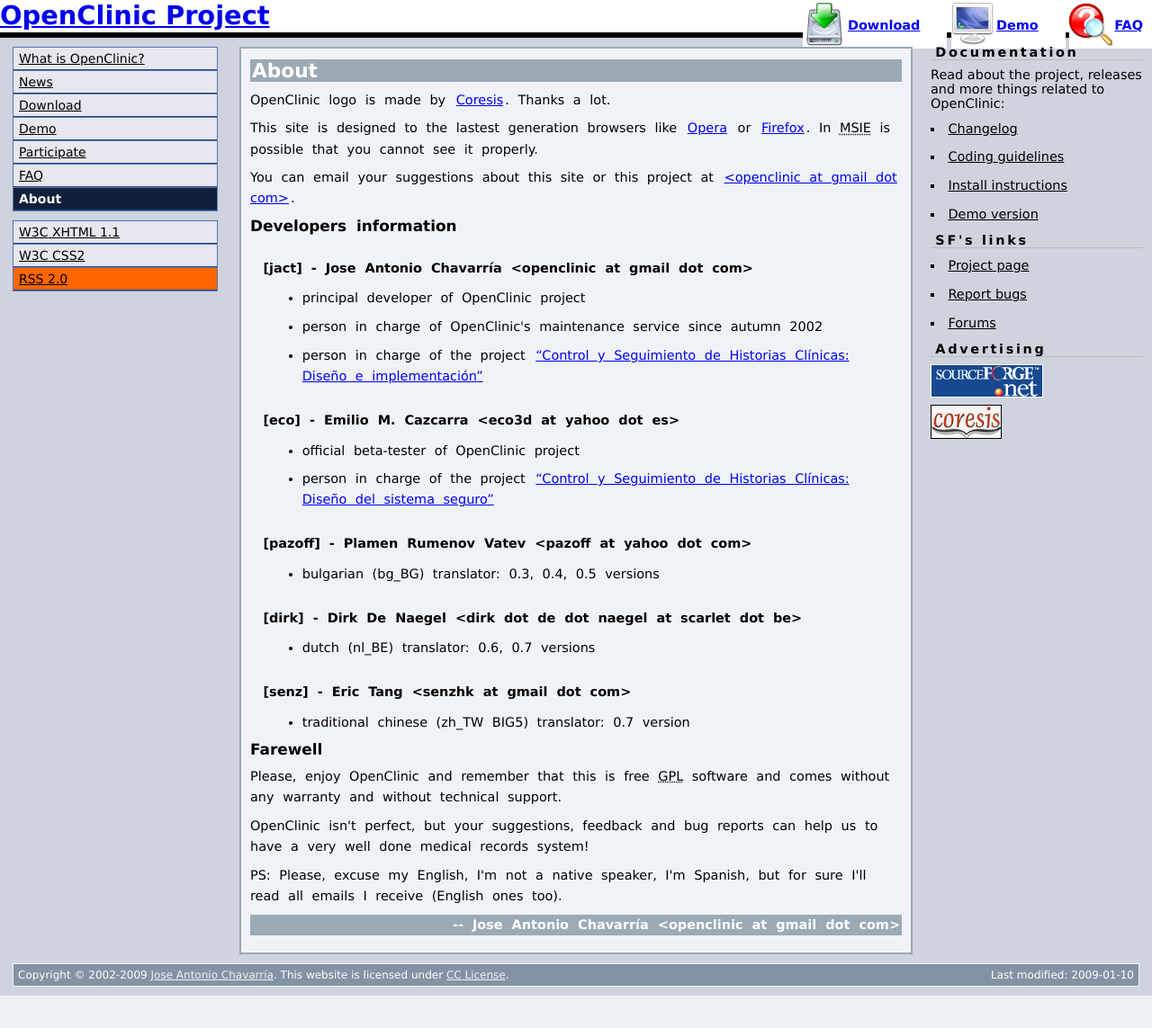
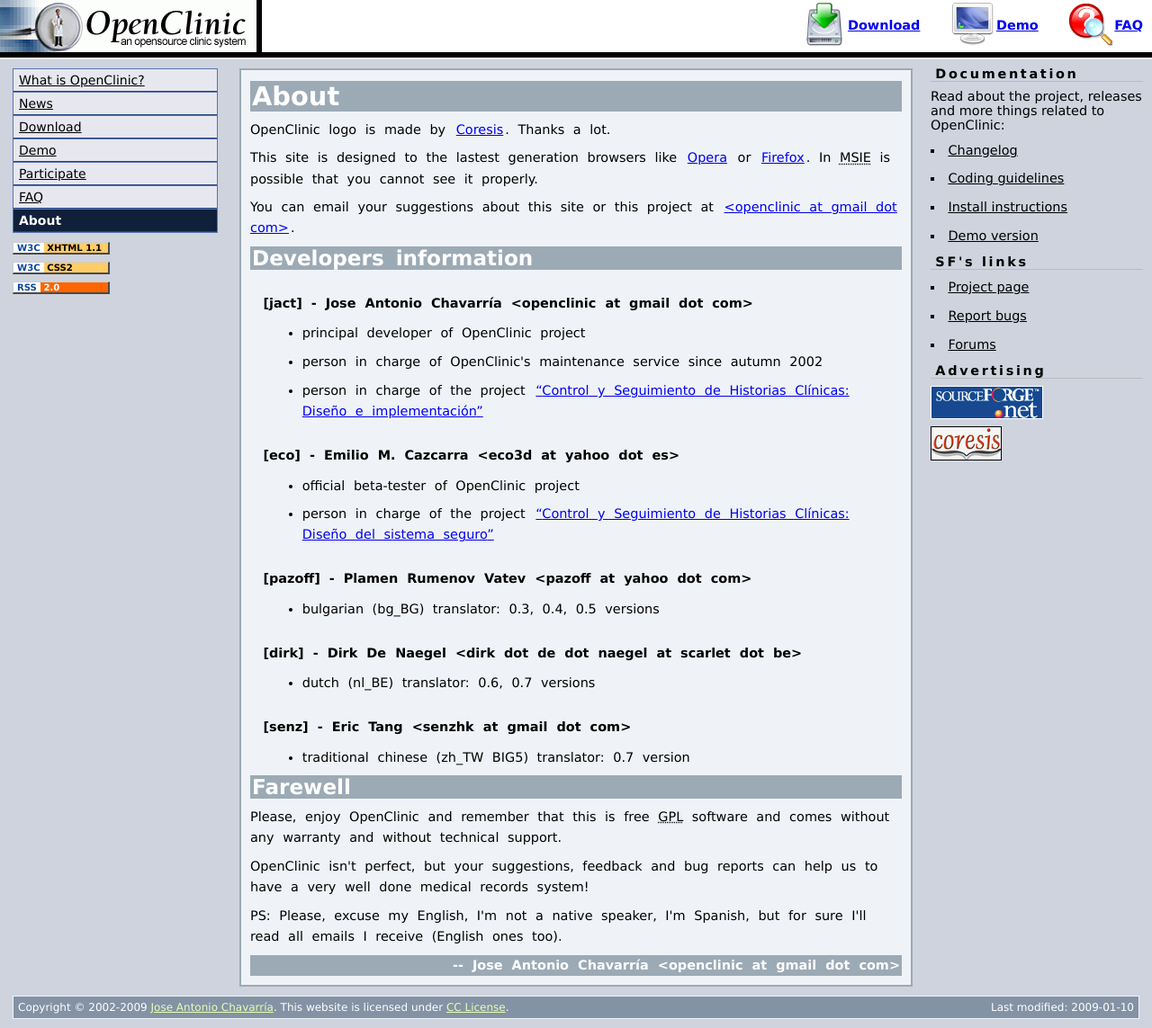
Before and after one commit to jact/openclinic-website, a PHP site: page /about.php in a window 1280 px wide. Shown: the whole page at 90% size. Before the commit the page ends 1107 px from the top, so only its background shows below. Run offline with PHP 8.4, Linux system fonts and the light colour scheme.

Commit message:
Se usa el método de Malarkey para cambiar el texto del h1 por una imagen de fondo. El segundo borde de la cabecera se hace poniendo un borde superior al contenido (en lugar de usar el elemento hr separador). Pequeños ajustes en las reglas por cambios de denominación de elementos. Se colorean de otro color los enlaces de pie de página. Se ajusta el tamaño de los elementos pre para que se vean mejor en IE (y no destrocen el layout de las páginas).

```diff
--- a/c/openclinic.css
+++ b/c/openclinic.css
@@ -8,7 +8,7 @@
  * @package   OpenClinic Web Site
  * @copyright 2002-2009 jact
  * @license   http://creativecommons.org/licenses/by/2.0/
- * @version   CVS: $Id: openclinic.css,v 1.8 2009/01/08 18:13:30 David Bowman Exp $
+ * @version   CVS: $Id: openclinic.css,v 1.9 2009/01/10 14:42:15 David Bowman Exp $
  * @author    jact <openclinic@gmail.com>
  */
 
@@ -23,17 +23,34 @@ html, body {
   font-size: 95%;
 }
 #header {
+  background: #fff;
   color: #8492A5;
-  background: #fff;
   border-bottom: 6px solid #000;
 }
 #home_page {
   width: 30%;
   margin-left: -100%;
 }
-#logo {
-  display: block; /* deactivate image gap in Gecko browsers */
+/* Malarkey Image Replacement (MIR) */
+#home_page a {
+  display: block;
+  width: 291px;
+  height: 58px;
+  background: url(../i/openclinic_logo.png) no-repeat;
+  text-decoration: none;
+  text-indent: -5000em;
 }
+.mir {
+  letter-spacing: -1000em;
+}
+/* Just for Opera, but hide from MacIE */
+/*\*/
+html>body .mir {
+  letter-spacing: normal;
+  text-indent: -999em;
+  overflow: hidden;
+}
+/* End of hack */
 #shortcuts {
   width: 70%;
   margin-left: -70%;
@@ -61,14 +78,8 @@ hr, li#skip, #navigation h3 {
   display: none;
   visibility: hidden;
 }
-hr#separator {
-  display: block;
-  visibility: visible;
-  border: 1px solid #fff;
-  color: #fff;
-  background: #fff;
-  margin: 0;
-  padding: 0;
+#main {
+  border-top: 2px solid #fff;
 }
 /* View http://alisapart.com/articles/fauxabsolutepositioning */
 .line {
@@ -102,16 +113,23 @@ hr#separator {
   color: #000;
   word-spacing: 5px;
 }
-.notice h1, .notice h2, .notice .sign {
+.notice h2, .notice h3, .notice .sign {
   margin: 2px 0;
   padding: 0 2px;
   position: relative; /* to avoid float IE6 bug */
   background: #9CAAB5;
   color: #fff;
 }
-.notice .sign {
+.notice h2 {
+  font-size: 200%;
+}
+.notice h3 {
+  font-size: 160%;
+}
+#content .sign {
   text-align: right;
   font-weight: bold;
+  margin-bottom: 0;
 }
 .notice a {
   padding: 1px 2px;
@@ -152,9 +170,9 @@ var {
   text-align: right;
 }
 #footer a {
-  color: #EFF3F7;
+  color: #E6FFB4;
 }
-#navigation ul {
+#navbar {
   list-style: none;
   margin: 10px 14px;
   border: 1px solid #5976b2;
@@ -162,34 +180,72 @@ var {
   background: #E7E7EF;
   color: #000;
 }
-#navigation ul li {
+#navbar li {
   font-size: 14px;
   border-top: 1px solid #5976b2;
   /* IE/Win gets upset if there is no bottom border... Go figure. */
   border-bottom: 1px solid #22437f;
 }
-#navigation ul li a {
+#navbar li a {
   padding: 4px 0 4px 6px;
   display: block;
   color: #000;
   width: 100%;
 }
-html>body #navigation ul li a {
+html>body #navbar li a {
   width: auto; /* be nice with Opera and Gecko browsers */
 }
-#navigation ul li a:visited {
-  color: #8492A5;
+#navbar li a:visited {
+  color: #34548F;
 }
-#navigation ul li a:hover {
+#navbar li a:hover {
   background: #34548f;
   color: #fff;
   text-decoration: none;
 }
-#navigation ul li strong {
+#navbar li strong {
   color: #fff;
   background: #10203b;
   display: block;
   padding: 4px 6px;
+}
+#validation {
+  list-style-type: none;
+}
+#validation li {
+  margin: 8px 14px;
+  width: 105px;
+  font-family: helvetica, arial, sans-serif;
+  font-size: 70%;
+  font-weight: bold;
+}
+#validation a {
+  display: block;
+  width: 100%;
+}
+#validation a:link, #validation a:visited, #validation a:hover {
+  background: #fc6;
+  color: #000;
+  text-decoration: none;
+}
+#validation a:link, #validation a:visited {
+  border-width: 1px 2px 2px 1px;
+  border-style: solid;
+  border-color: #cecece #4a4a4a #4a4a4a #cecece;
+}
+#validation a:hover {
+  border-width: 2px 1px 1px 2px;
+  border-style: solid;
+  border-color: #4a4a4a #cecece #cecece #4a4a4a;
+}
+#validation span.w3c {
+  padding: 0 0.4em;
+  background: #fff;
+  color: #0c479d;
+}
+#validation #rss a {
+  background: #f60;
+  color: #fff;
 }
 #extra h4 {
   margin: 8px 10px;
@@ -242,7 +298,7 @@ html>body #navigation ul li a {
   margin-left: 2em;
 }
 a:visited {
-  color: #C992A5;
+  color: #AD5F7B;
 }
 a img {
   border: 0;
@@ -250,46 +306,13 @@ a img {
 #coresis {
   border: 1px solid #000;
 }
-.w3c_button {
-  margin: 8px 14px;
-  width: 105px;
-  font-family: helvetica, arial, sans-serif;
-  font-size: 70%;
-  font-weight: bold;
-}
-.w3c_button a {
-  display: block;
-  width: 100%;
-}
-.w3c_button a:link, .w3c_button a:visited, .w3c_button a:hover {
-  background: #fc6;
-  color: #000;
-  text-decoration: none;
-}
-.w3c_button a:link, .w3c_button a:visited {
-  border-width: 1px 2px 2px 1px;
-  border-style: solid;
-  border-color: #cecece #4a4a4a #4a4a4a #cecece;
-}
-.w3c_button a:hover {
-  border-width: 2px 1px 1px 2px;
-  border-style: solid;
-  border-color: #4a4a4a #cecece #cecece #4a4a4a;
-}
-.w3c_button span.w3c {
-  padding: 0 0.4em;
-  background: #fff;
-  color: #0c479d;
-}
-#rss a {
-  background: #f60;
-  color: #fff;
-}
 pre {
   background: #CCECF9;
   color: #000;
   border: 1px solid #84D2F5;
   padding: 2px 3px;
+  overflow: auto;
+  width: 98.5%;
 }
 code.comment {
   background: inherit;
```
